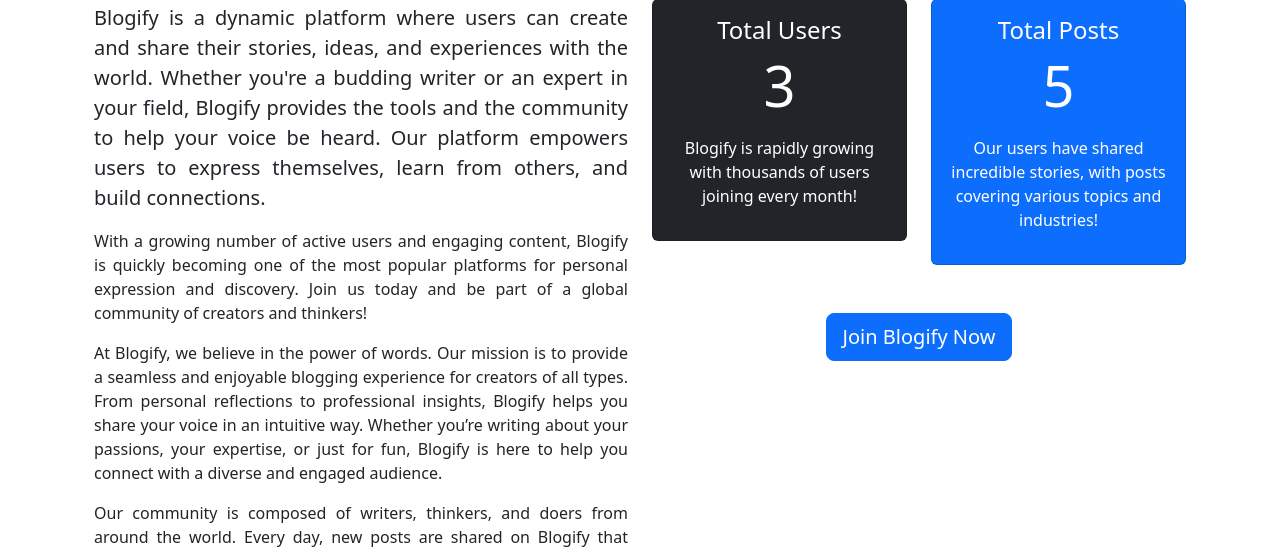
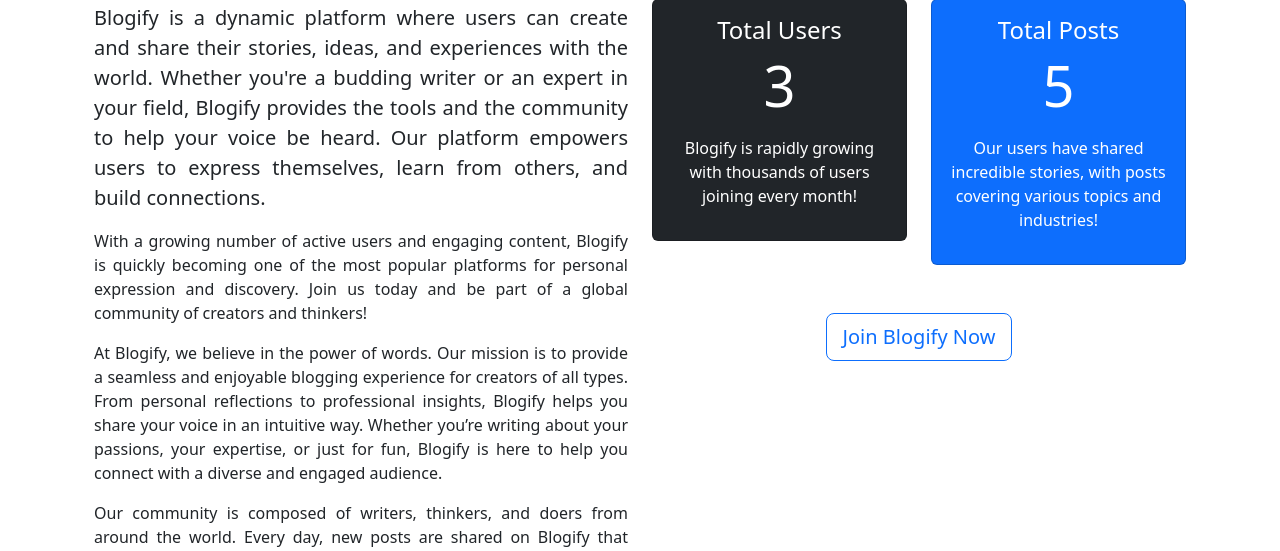
Before and after one commit to nishanlimbuchemjong/Blogify-Python-Django, a Django app: page /about/ in a window 1280 px wide. Shown: the part 147-698 px from the top of the page. Run offline with Django 5.2, Linux system fonts and the light colour scheme; data comes from the database, SQL or seed files in the repository.

Commit message:
[modify] Join Blogify now primary button modified to outline-primary

```diff
--- a/blog/templates/about_page.html
+++ b/blog/templates/about_page.html
@@ -55,7 +55,7 @@
 
             <!-- CTA Section -->
             <div class="text-center mt-4">
-                <a href="{% url 'signup' %}" class="btn btn-primary btn-lg">Join Blogify Now</a>
+                <a href="{% url 'signup' %}" class="btn btn-outline-primary btn-lg">Join Blogify Now</a>
             </div>
         </div>
     </div>
```
